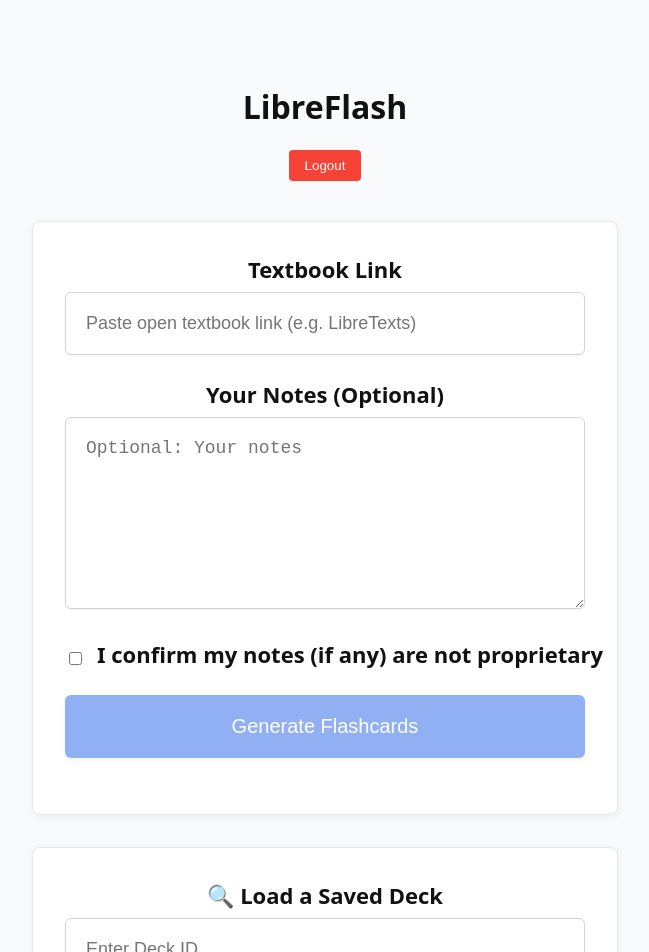
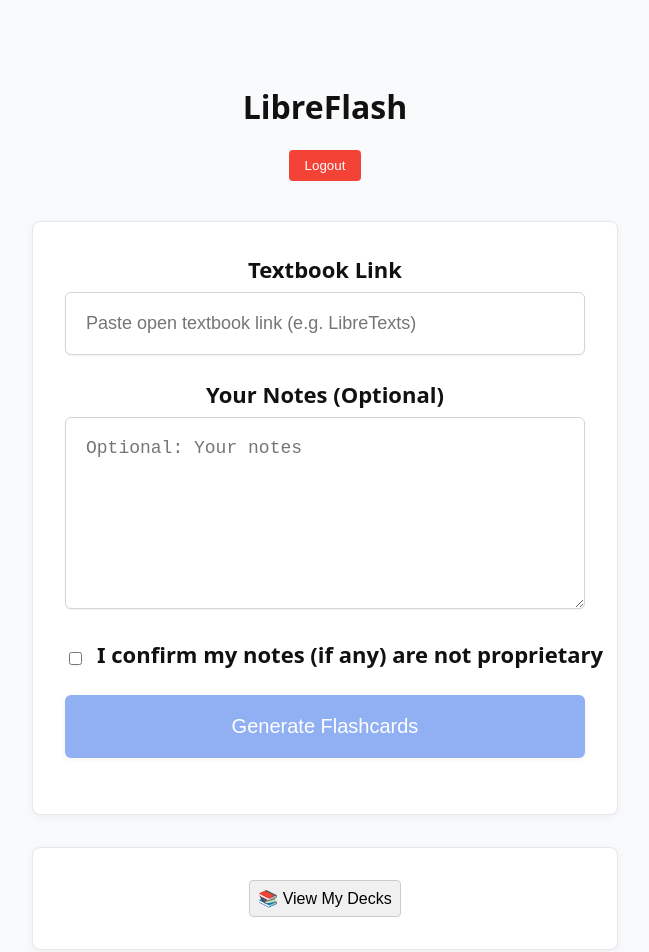
Before and after one commit to adityapatwardhan1/libreflash, a React (Vite) app in the folder frontend/libreflash-frontend/: page / in a window 1280 px wide. Shown: the top 952 px of the page, without its empty margins (315-964 px from the left). Built offline with nearby package versions, Linux system fonts and the light colour scheme; sample sign-in values are in the browser's storage.

Commit message:
Added button to view decks, formatting not changed

```diff
--- a/frontend/libreflash-frontend/src/components/Form.tsx
+++ b/frontend/libreflash-frontend/src/components/Form.tsx
@@ -1,4 +1,5 @@
 import { useState } from "react";
+import { useNavigate } from "react-router-dom";
 import { generateFlashcards } from "../api/libreflash";
 import "../App.css";
 
@@ -13,6 +14,7 @@
 	const [confirmed, setConfirmed] = useState(false);
 	const [loading, setLoading] = useState(false);
 	const [searchId, setSearchId] = useState("");
+	const navigate = useNavigate();
 
 	async function handleSubmit(e: React.FormEvent) {
 		e.preventDefault();
@@ -71,6 +73,24 @@
 						</div>
 					</form>
 
+					<form className="form-box">
+						<div style={{ textAlign: "center" }}>
+							<button
+								onClick={() => navigate("/my-decks")}
+								style={{
+									padding: "0.5rem 0.5rem",
+									fontSize: "1rem",
+									border: "1px solid #ccc",
+									borderRadius: "4px",
+									backgroundColor: "#f0f0f0",
+									cursor: "pointer",
+								}}
+							>
+								📚 View My Decks
+							</button>
+						</div>
+					</form>
+
 					<form
 					onSubmit={(e) => {
 						e.preventDefault();
@@ -89,7 +109,12 @@
 							<button type="submit" disabled={!searchId.trim()}>Load Deck</button>
 						</div>
 					</form>
+
+
+
 				</div>
+
+
 			</main>
 			<footer className="form-footer" />
 		</div>
```
